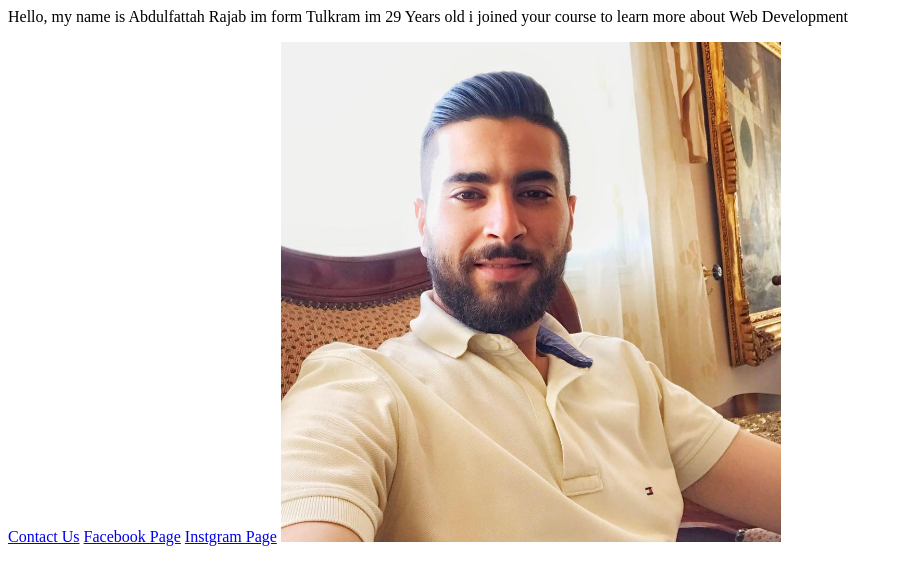
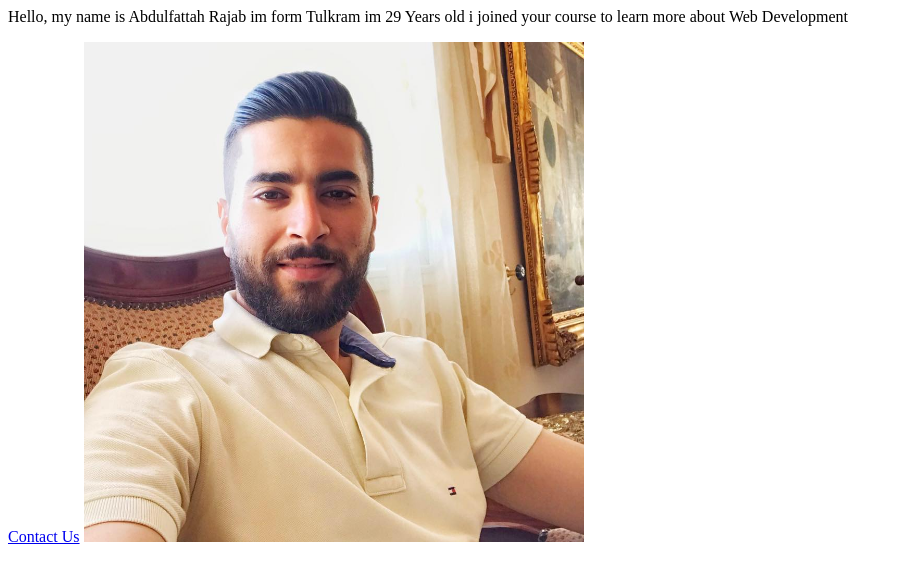
Before and after one commit to abedrajab95/Task2, a plain HTML site: page index.html in a window 1280 px wide. Shown: the whole page, without its empty margins (0-903 px from the left). Drawn offline with Linux system fonts and the light colour scheme.

Commit message:
Add files via upload

```diff
--- a/index.html
+++ b/index.html
@@ -1,5 +1,3 @@
 <p> Hello, my name is Abdulfattah Rajab im form Tulkram im 29 Years old i joined your course to learn more about Web Development </p>
 <a href="contact.html">Contact Us</a>
-<a target="_blank" href="https://www.facebook.com/AlieN.v2">Facebook Page</a>
-<a target="_blank" href="https://www.instagram.com/abed.m.rajab/">Instgram Page</a>
 <img src="image/Abdulfattah Rajab.jpg" alt="Abdulfattah" width="500px"  title="Abdulfattah Rajab" />
```
Also changed, not shown: contact.html (+2 -0 lines).
